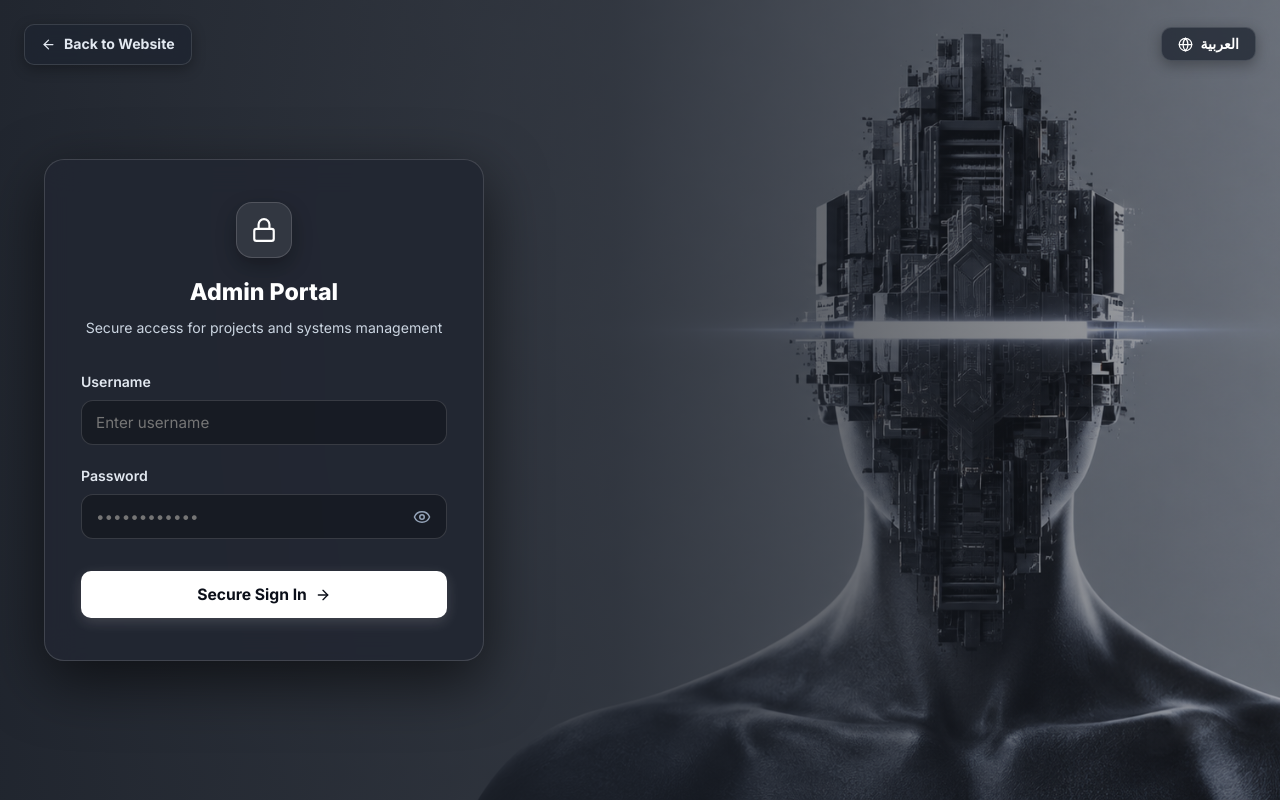
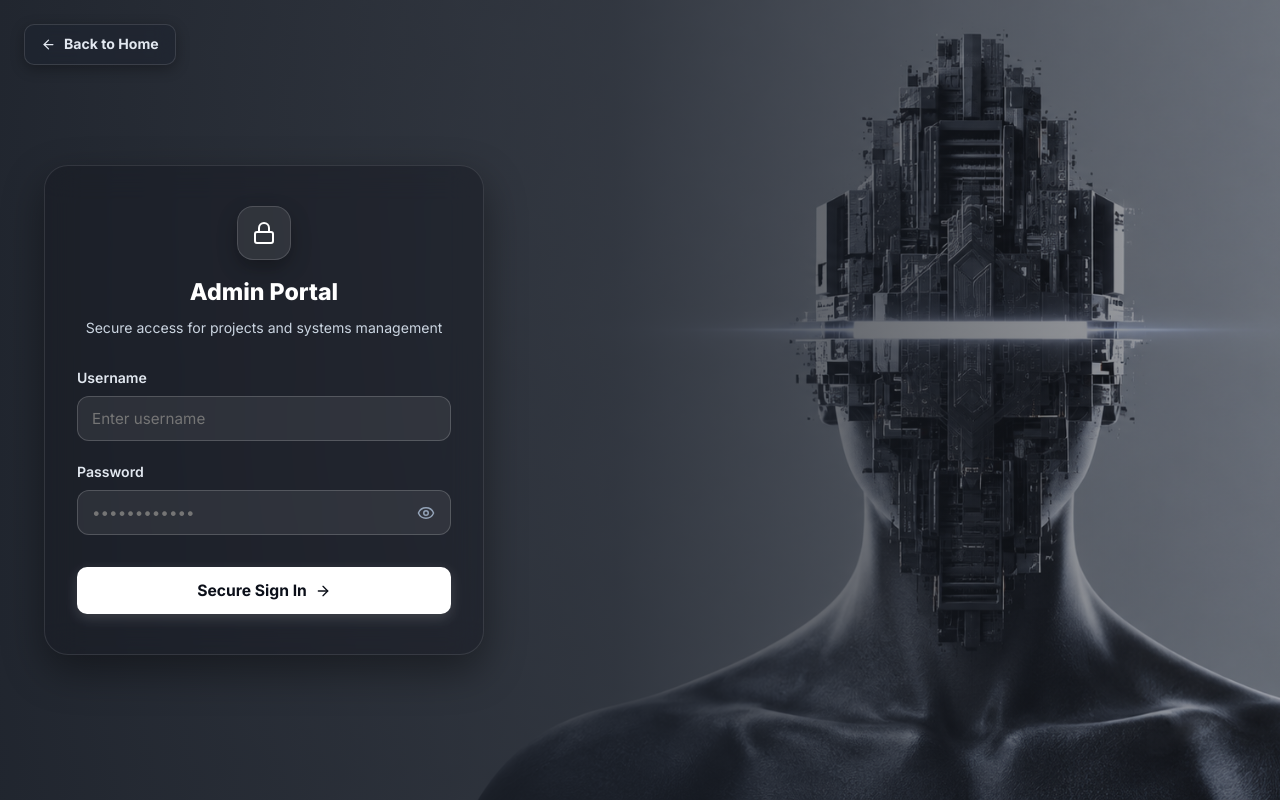
Before and after one commit to RyanOsama/ryan-osama-portfolio, a Next.js app: page /admin/login in a window 1280 px wide. Built offline with nearby package versions, Linux system fonts and the light colour scheme.

Commit message:
style: remove language switch from login and make login card background transparent glass

```diff
--- a/src/app/admin/login/page.tsx
+++ b/src/app/admin/login/page.tsx
@@ -99,16 +99,12 @@ export default function AdminLoginPage() {
         }}
       />
 
-      {/* Top Floating Bar: Language Switcher & Home Link */}
+      {/* Top Floating Bar: Back to Home Link Only */}
       <div
         style={{
           position: 'absolute',
           top: '24px',
-          left: '24px',
-          right: '24px',
-          display: 'flex',
-          justifyContent: 'space-between',
-          alignItems: 'center',
+          ...(dir === 'rtl' ? { right: '24px' } : { left: '24px' }),
           zIndex: 10,
         }}
       >
@@ -124,38 +120,15 @@ export default function AdminLoginPage() {
             gap: '8px',
             padding: '8px 16px',
             borderRadius: '10px',
-            background: 'rgba(30, 36, 48, 0.75)',
+            background: 'rgba(30, 36, 48, 0.65)',
             backdropFilter: 'blur(10px)',
             border: '1px solid rgba(255, 255, 255, 0.12)',
             boxShadow: '0 4px 14px rgba(0,0,0,0.3)',
           }}
         >
           {dir === 'rtl' ? <ArrowRight size={15} /> : <ArrowLeft size={15} />}
-          <span>{lang === 'ar' ? 'العودة للموقع الرئيسي' : 'Back to Website'}</span>
+          <span>{lang === 'ar' ? 'الرجوع للصفحة الرئيسية' : 'Back to Home'}</span>
         </Link>
-
-        {/* Instant Language Toggle */}
-        <button
-          onClick={toggleLanguage}
-          style={{
-            display: 'inline-flex',
-            alignItems: 'center',
-            gap: '8px',
-            padding: '8px 16px',
-            borderRadius: '10px',
-            background: 'rgba(30, 36, 48, 0.75)',
-            backdropFilter: 'blur(10px)',
-            border: '1px solid rgba(255, 255, 255, 0.12)',
-            color: '#ffffff',
-            fontSize: '0.88rem',
-            fontWeight: 700,
-            cursor: 'pointer',
-            boxShadow: '0 4px 14px rgba(0,0,0,0.3)',
-          }}
-        >
-          <Globe size={15} />
-          <span>{lang === 'en' ? 'العربية' : 'English'}</span>
-        </button>
       </div>
 
       {/* Main Container */}
@@ -175,27 +148,27 @@ export default function AdminLoginPage() {
             width: '100%',
           }}
         >
-          {/* Login Card (Left on EN, Right on AR) */}
+          {/* Transparent Login Card (Left on EN, Right on AR) */}
           <div
-            className="white-card animate-fade-in"
+            className="animate-fade-in"
             style={{
               width: '100%',
               maxWidth: '440px',
-              padding: '42px 36px',
-              background: 'rgba(33, 38, 49, 0.88)',
+              padding: '40px 32px',
+              background: 'rgba(20, 24, 33, 0.45)',
               backdropFilter: 'blur(16px)',
-              border: '1px solid rgba(255, 255, 255, 0.14)',
-              borderRadius: '20px',
-              boxShadow: '0 20px 60px rgba(0, 0, 0, 0.6)',
+              border: '1px solid rgba(255, 255, 255, 0.1)',
+              borderRadius: '24px',
+              boxShadow: '0 16px 40px rgba(0, 0, 0, 0.4)',
               textAlign: dir === 'rtl' ? 'right' : 'left',
             }}
           >
             {/* Header */}
-            <div style={{ textAlign: 'center', marginBottom: '32px' }}>
+            <div style={{ textAlign: 'center', marginBottom: '28px' }}>
               <div
                 style={{
-                  width: '56px',
-                  height: '56px',
+                  width: '54px',
+                  height: '54px',
                   borderRadius: '16px',
                   background: 'rgba(255, 255, 255, 0.08)',
                   border: '1px solid rgba(255, 255, 255, 0.15)',
@@ -203,10 +176,10 @@ export default function AdminLoginPage() {
                   alignItems: 'center',
                   justifyContent: 'center',
                   boxShadow: '0 8px 20px rgba(0, 0, 0, 0.3)',
-                  marginBottom: '16px',
+                  marginBottom: '14px',
                 }}
               >
-                <Lock size={26} color="#ffffff" />
+                <Lock size={24} color="#ffffff" />
               </div>
               <h1 style={{ fontSize: '1.45rem', fontWeight: 800, marginBottom: '6px', color: '#ffffff' }}>
                 {lang === 'ar' ? 'بوابة لوحة التحكم' : 'Admin Portal'}
@@ -255,8 +228,8 @@ export default function AdminLoginPage() {
                     value={username}
                     onChange={(e) => setUsername(e.target.value)}
                     style={{
-                      background: 'rgba(20, 24, 32, 0.75)',
-                      border: '1px solid rgba(255, 255, 255, 0.14)',
+                      background: 'rgba(255, 255, 255, 0.07)',
+                      border: '1px solid rgba(255, 255, 255, 0.18)',
                       padding: '12px 14px',
                       color: '#ffffff',
                     }}
@@ -278,8 +251,8 @@ export default function AdminLoginPage() {
                     value={password}
                     onChange={(e) => setPassword(e.target.value)}
                     style={{
-                      background: 'rgba(20, 24, 32, 0.75)',
-                      border: '1px solid rgba(255, 255, 255, 0.14)',
+                      background: 'rgba(255, 255, 255, 0.07)',
+                      border: '1px solid rgba(255, 255, 255, 0.18)',
                       padding: '12px 14px',
                       paddingRight: dir === 'rtl' ? '14px' : '42px',
                       paddingLeft: dir === 'rtl' ? '42px' : '14px',
```
